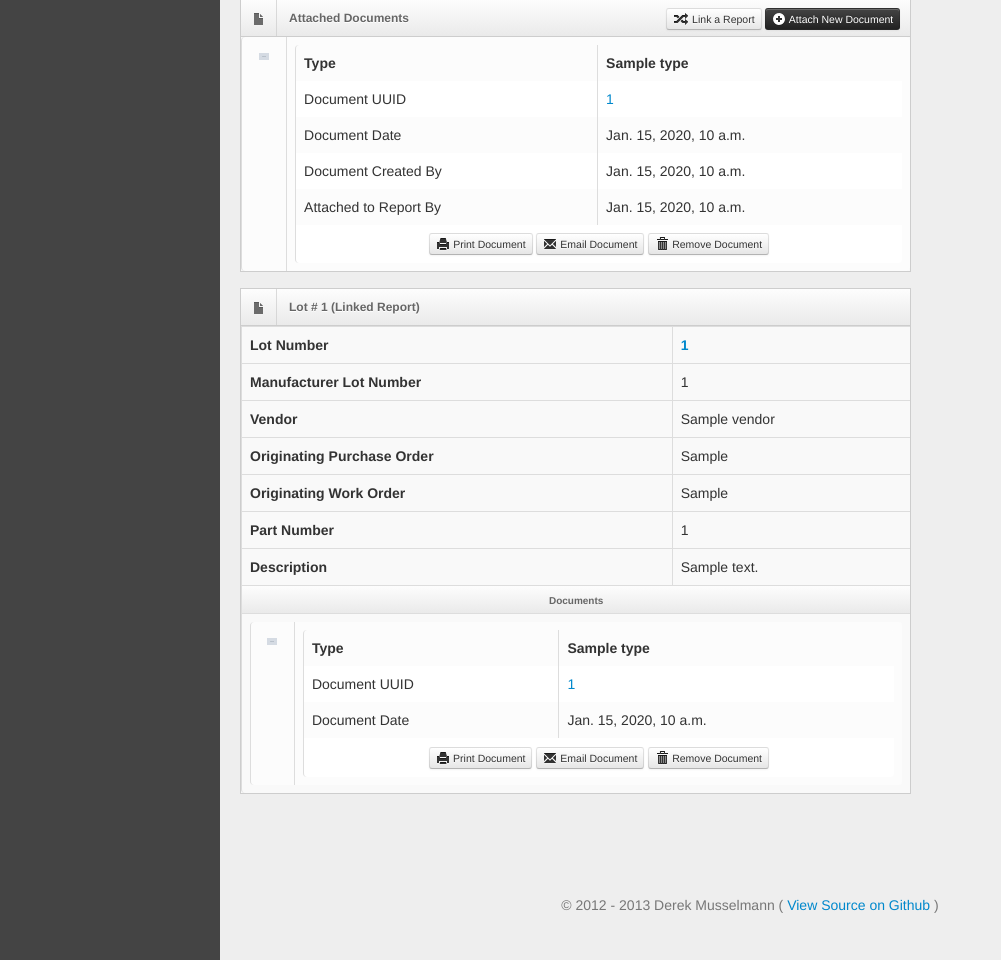
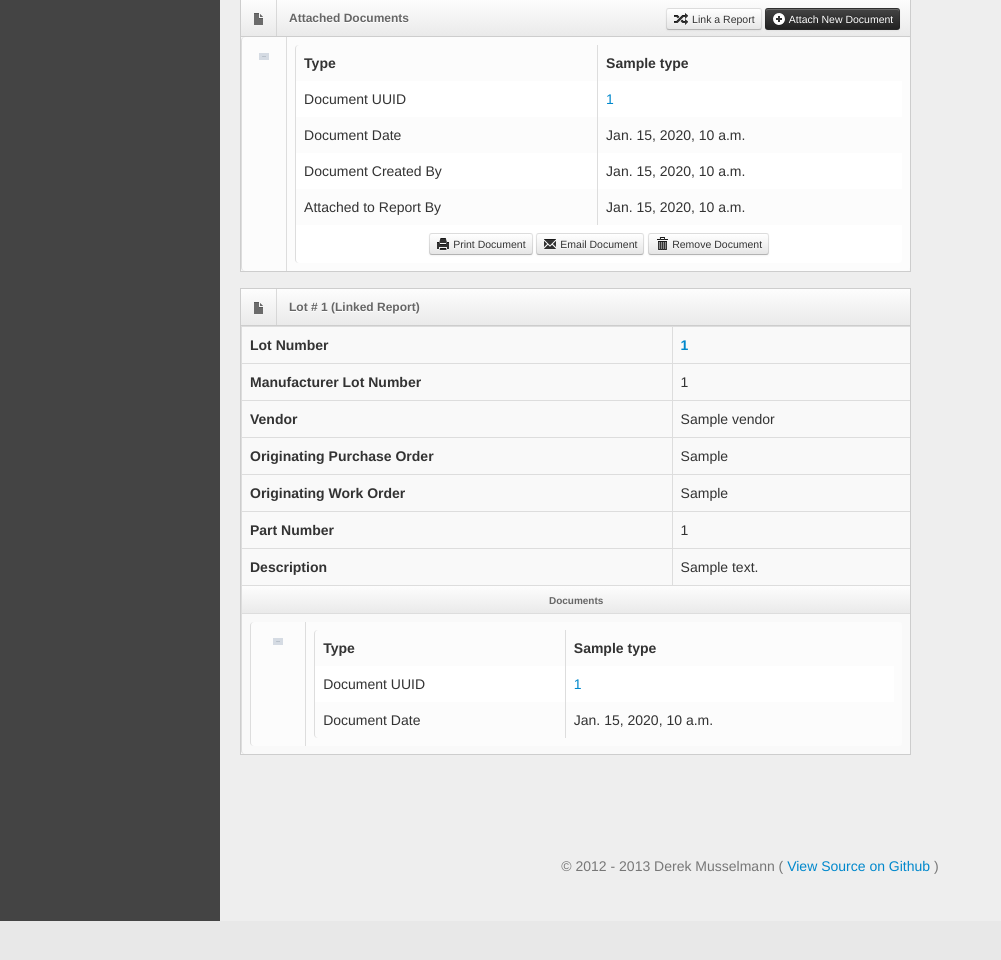
Before and after one commit to disflux/django-mtr, a Django app: template templates/reports/report.html in a window 1280 px wide. Shown: the part 826-1786 px from the top of the page, without its empty margins (0-1001 px from the left). After the commit the page ends 1747 px from the top, so only its background shows below. Run offline with Django 3.2, Linux system fonts and the light colour scheme; the template is opened without the code that fills it: most values are stand-ins (such as "Sample title", 1, 10 or a date in 2020); grey boxes marked "Sample" are stand-in pictures; form fields are guessed from the names that the template uses; some libraries are stand-ins or nearby versions.

Commit message:
overlay information on linked reports

```diff
--- a/templates/reports/report.html
+++ b/templates/reports/report.html
@@ -395,7 +395,8 @@
                             <td>
                                 {% thumbnail d.file "100x200" as im %}
                                 <center>
-                                    <a target="_blank" href="{{ d.file.url }}">
+
+                                    <a target="_blank" href="{% url 'pdfgen.doc_overlay.doc_overlay' d.uuid lr.lot_number %}">
                                         <img src="{{ im.url }}" width="{{ im.width }}" height="{{ im.height }}" />
                                     </a>
                                     <br /><br />
@@ -416,15 +417,6 @@
                                     <tr>
                                         <td>Document Date</td>
                                         <td>{{ d.created_at }}</td>
-                                    </tr>
-                                    <tr>
-                                        <td colspan="2" style="text-align:center;">
-                                            <a class="btn btn-mini tip-top" title="Download/Print Document" href="{{ d.file.url }}" ><i class="icon-print"></i> Print Document</a>
-                                            <a class="open-email-doc-modal btn btn-mini tip-top" data-id="{{ d.id }}" data-toggle="modal" title="Email Document">
-                                                <i class="icon-envelope"></i> Email Document
-                                            </a>
-                                            <a class="btn btn-mini tip-top" title="Remove Document"><i class="icon-trash"></i> Remove Document</a>
-                                        </td>
                                     </tr>
                                 </table>
                             </td>
```
